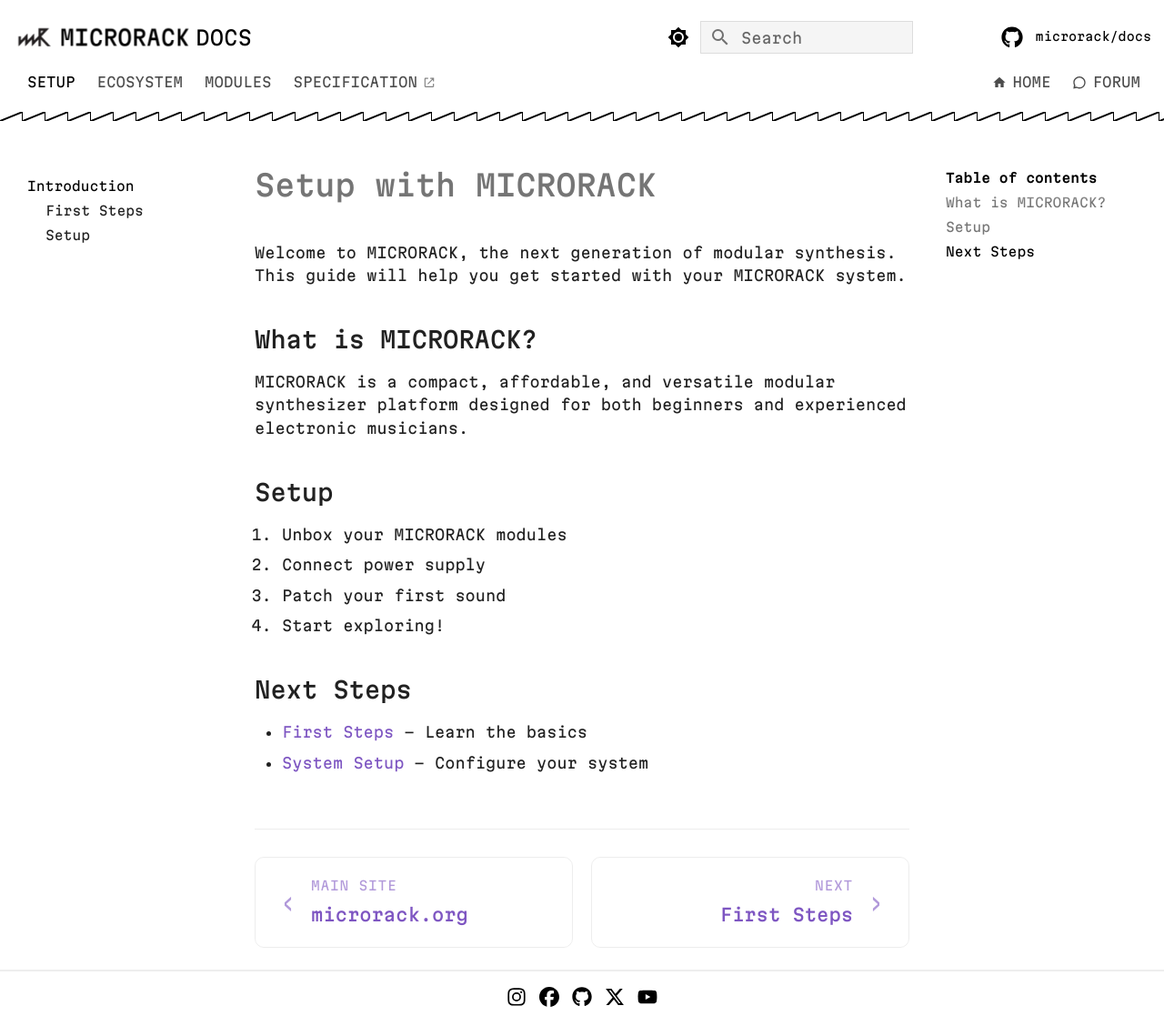
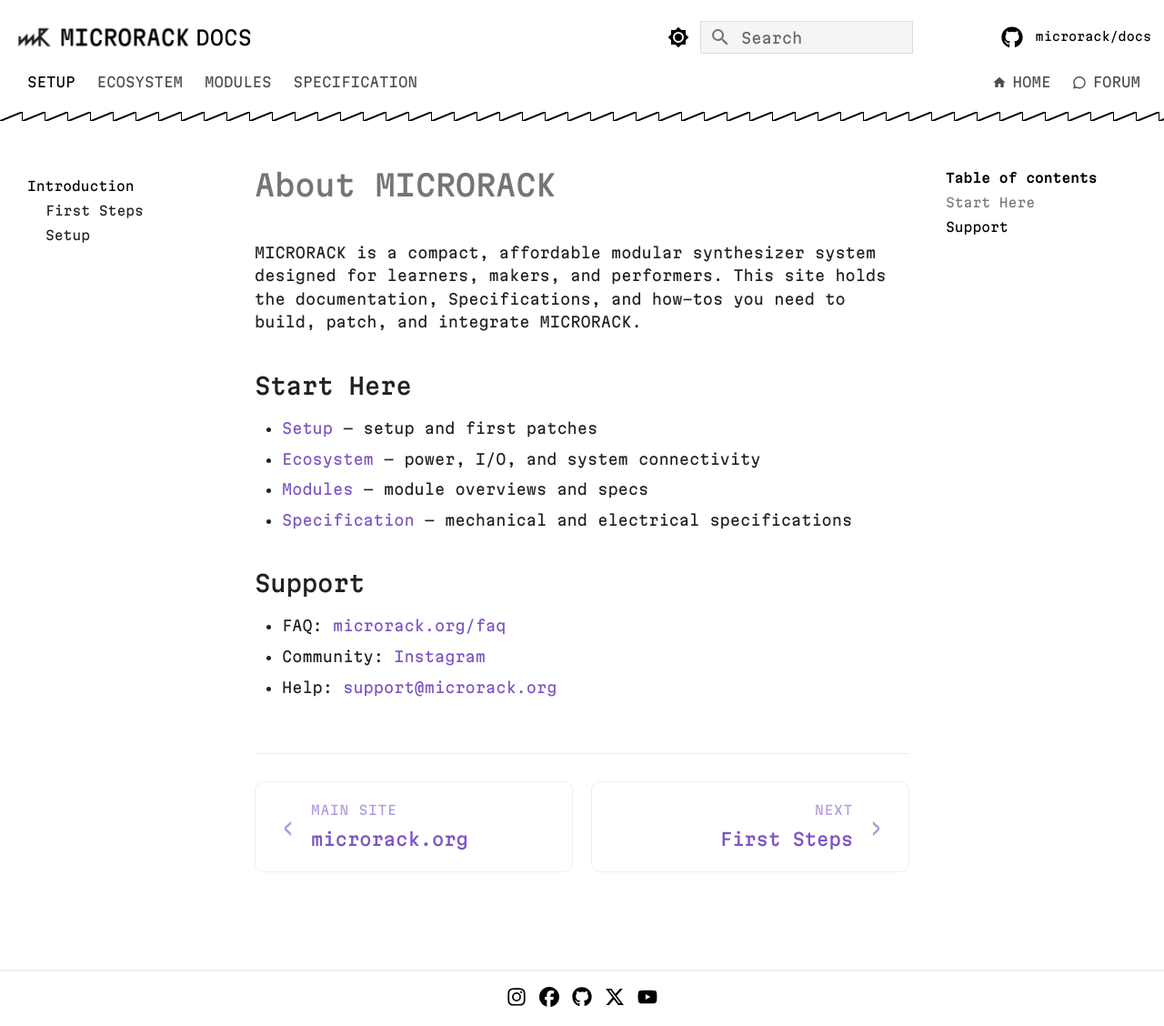
Before and after one commit to microrack/docs-test, an MkDocs documentation site: the page built from docs/index.md, in a window 1280 px wide and 1128 px high. Shown: the whole window at 91% size. Built offline with MkDocs 1.6.1 and Material for MkDocs 9.7.7, drawn with Linux system fonts in a browser that asks for light colours; comment, search, counter and statistics services are not loaded.

Commit message:
Update specs source

```diff
--- a/docs/assets/extra.js
+++ b/docs/assets/extra.js
@@ -40,14 +40,6 @@
     forumItem.innerHTML = '<a href="https://forum.microrack.org" class="md-tabs__link" target="_blank" rel="noopener"><svg xmlns="http://www.w3.org/2000/svg" viewBox="0 0 24 24" width="16" height="16" style="vertical-align: middle; margin-right: 0.3rem;"><path fill="currentColor" d="M12 2C6.48 2 2 6.48 2 12c0 1.54.36 2.98.97 4.29L2 22l5.71-.97A9.96 9.96 0 0012 22c5.52 0 10-4.48 10-10S17.52 2 12 2zm0 18c-1.4 0-2.74-.36-3.91-1.03l-.28-.16-2.89.49.49-2.89-.16-.28A7.96 7.96 0 014 12c0-4.41 3.59-8 8-8s8 3.59 8 8-3.59 8-8 8z"/></svg>Forum</a>';
     tabsList.appendChild(forumItem);
   }
-
-  // Add external link icon to Specification tab and mobile nav
-  const specLinks = document.querySelectorAll('a[href="https://microrack.github.io/specs-test/"]');
-  specLinks.forEach(link => {
-    if (!link.querySelector('.external-link-icon')) {
-      link.innerHTML += ' <svg class="external-link-icon" xmlns="http://www.w3.org/2000/svg" viewBox="0 0 24 24" width="14" height="14" style="vertical-align: middle; margin-left: 0.3rem; opacity: 0.7;"><path fill="currentColor" d="M14 3h7v7h-2V6.41l-9 9L8.59 14l9-9H14V3zM5 5h5V3H5c-1.1 0-2 .9-2 2v14c0 1.1.9 2 2 2h14c1.1 0 2-.9 2-2v-5h-2v5H5V5z"/></svg>';
-    }
-  });
 
   // Add home and forum links to mobile drawer (fixed at bottom)
   const drawerNav = document.querySelector('.md-nav--primary');
@@ -203,6 +195,17 @@
       }
     }
 
+    // Custom override: Electrical page should link to Ecosystem
+    if (currentPath.match(/\/specification\/electrical/)) {
+      // Find Ecosystem section
+      for (let i = 0; i < sections.length; i++) {
+        if (sections[i].fullPath.includes('ecosystem')) {
+          nextItem = { label: 'Next', href: sections[i].href, name: sections[i].name, fullPath: sections[i].fullPath };
+          break;
+        }
+      }
+    }
+
     // Only show if we have at least one link
     if (!prevItem && !nextItem) return;
 
--- a/docs/index.md
+++ b/docs/index.md
@@ -1,24 +1,16 @@
----
-title: Setup
-description: Welcome to MICRORACK - your modular synthesizer platform
----
+# About MICRORACK
 
-# Setup with MICRORACK
+MICRORACK is a compact, affordable modular synthesizer system designed for learners, makers, and performers. This site holds the documentation, Specifications, and how-tos you need to build, patch, and integrate MICRORACK.
 
-Welcome to MICRORACK, the next generation of modular synthesis. This guide will help you get started with your MICRORACK system.
+## Start Here
 
-## What is MICRORACK?
+- [Setup](index.md) — setup and first patches
+- [Ecosystem](ecosystem/index.md) — power, I/O, and system connectivity
+- [Modules](modules/index.md) — module overviews and specs
+- [Specification](specification/index.md) — mechanical and electrical specifications
 
-MICRORACK is a compact, affordable, and versatile modular synthesizer platform designed for both beginners and experienced electronic musicians.
+## Support
 
-## Setup
-
-1. Unbox your MICRORACK modules
-2. Connect power supply
-3. Patch your first sound
-4. Start exploring!
-
-## Next Steps
-
-- [First Steps](./setup/first-steps) - Learn the basics
-- [System Setup](./setup/setup) - Configure your system
+- FAQ: [microrack.org/faq](https://microrack.org/faq)
+- Community: [Instagram](https://instagram.com/microrack)
+- Help: [support@microrack.org](mailto:support@microrack.org)
--- a/mkdocs.yml
+++ b/mkdocs.yml
@@ -106,4 +106,7 @@
   - mod-seq: modules/mod-seq/README.md
   - mod-vcf: modules/mod-vcf/README.md
   - mod-vco: modules/mod-vco/README.md
-- Specification: https://microrack.github.io/specs-test/
+- Specification:
+  - Specification: specification/index.md
+  - Mechanical: specification/mechanical.md
+  - Electrical: specification/electrical.md
```
Also changed, not shown: docs/specification/index.md (added, +22 -0 lines), 2 other files.
